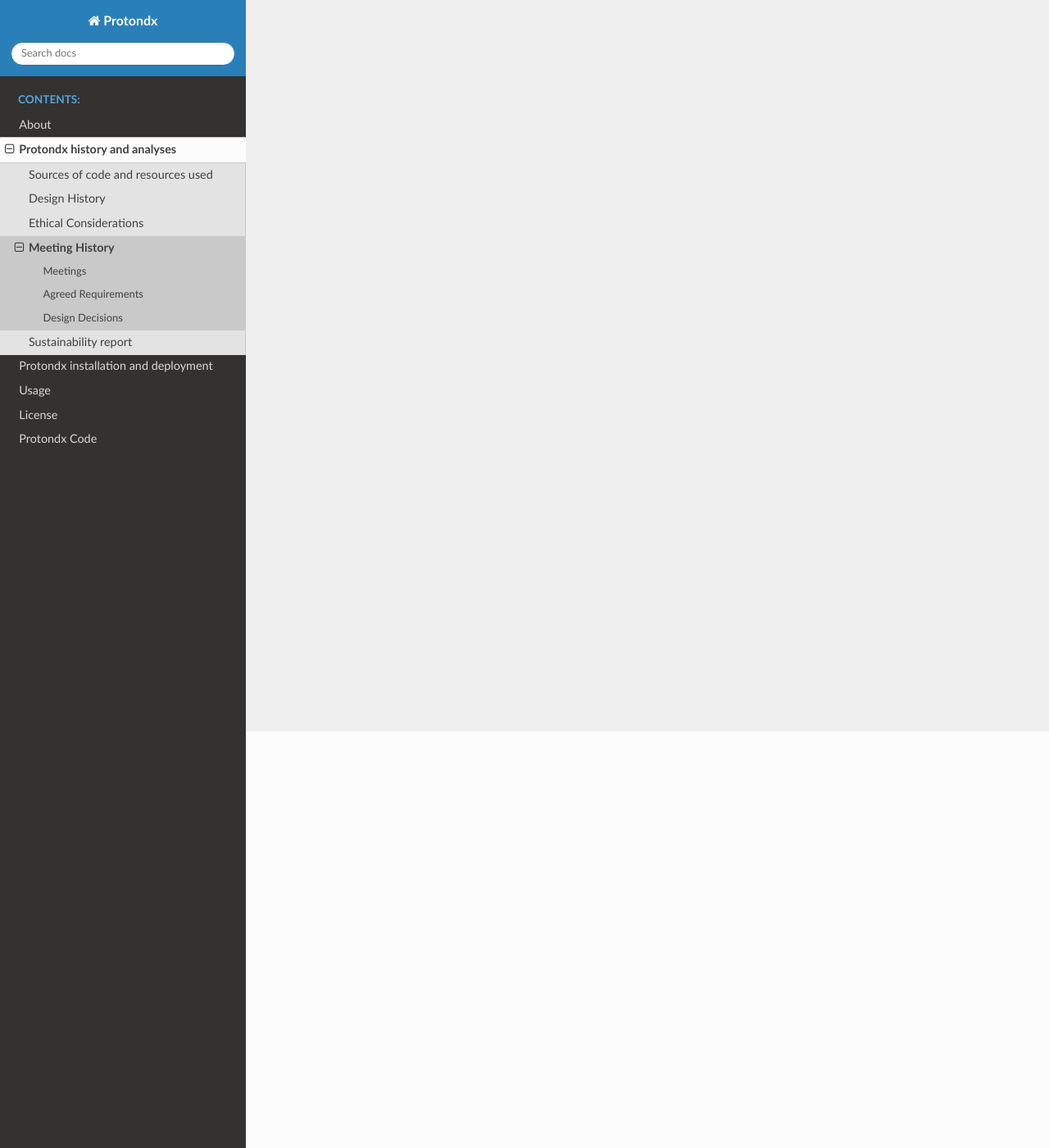
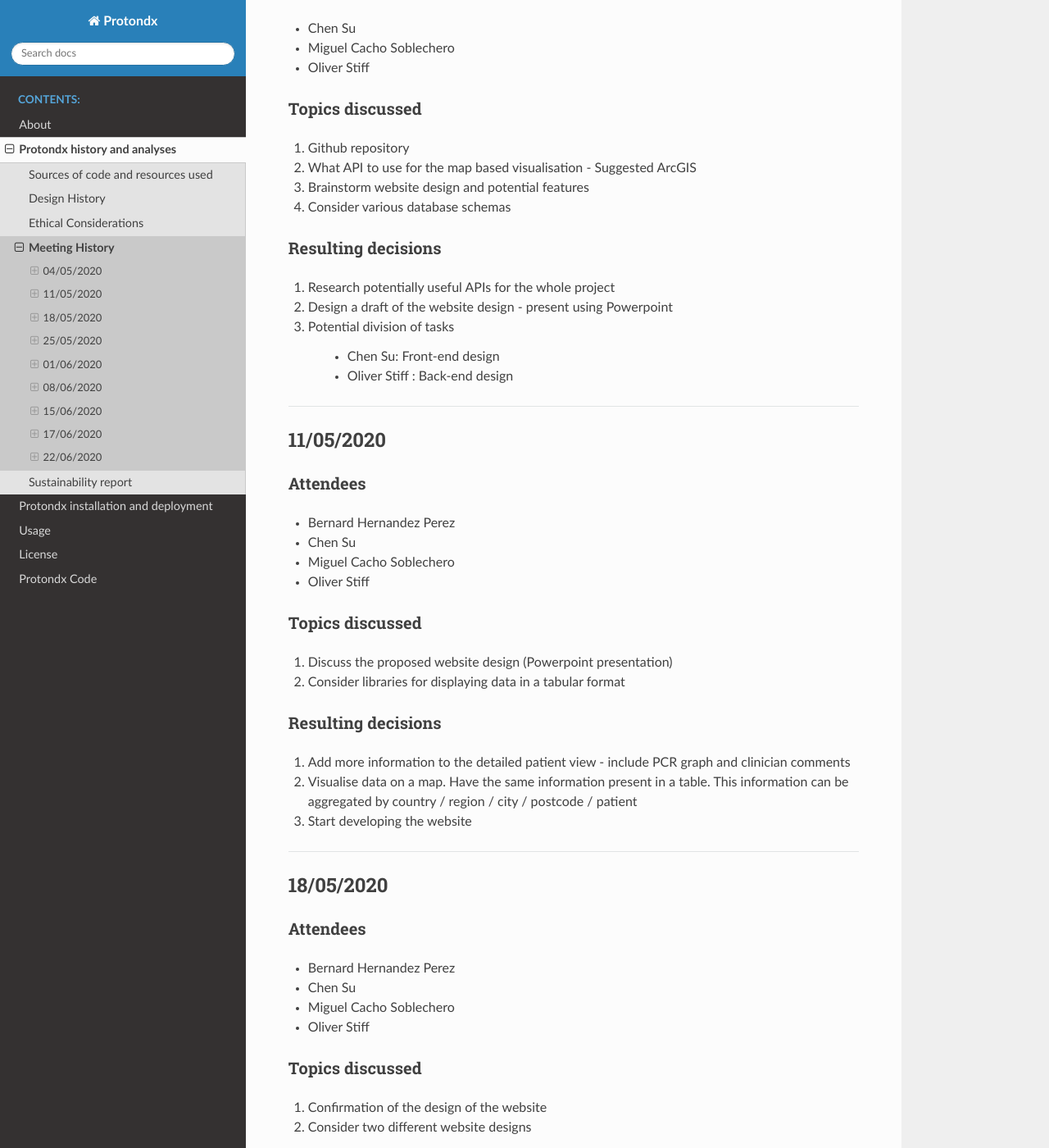
Before and after one commit to bahp/django-protondx, a Sphinx documentation site: the page built from docs/modules/history/meeting_history.rst, in a window 1280 px wide and 1400 px high, scrolled down 508 px. Shown: the whole window at 82% size. Built offline with Sphinx 7.4.7 and the Read the Docs theme 2.0.0, drawn with Linux system fonts in a browser that asks for light colours; some of the changed text lies outside the part shown.

Commit message:
update meeting history

```diff
--- a/docs/modules/history/meeting_history.rst
+++ b/docs/modules/history/meeting_history.rst
@@ -2,13 +2,310 @@
 Meeting History
 ###############
 
-Meetings
---------
+.. contents::
+    :depth: 1
+    :local:
 
 
-Agreed Requirements
--------------------
+---------------
 
 
-Design Decisions
-----------------
+04/05/2020
+----------
+
+Attendees
+~~~~~~~~~
+
+* Chen Su
+* Miguel Cacho Soblechero
+* Oliver Stiff
+
+
+Topics discussed
+~~~~~~~~~~~~~~~~
+
+1. Github repository
+
+2. What API to use for the map based visualisation - Suggested ArcGIS
+
+3. Brainstorm website design and potential features
+
+4. Consider various database schemas
+
+
+Resulting decisions
+~~~~~~~~~~~~~~~~~~~
+
+1. Research potentially useful APIs for the whole project
+
+2. Design a draft of the website design - present using Powerpoint
+
+3. Potential division of tasks
+
+    * Chen Su: Front-end design
+    * Oliver Stiff : Back-end design
+
+
+---------------
+
+
+11/05/2020
+----------
+
+Attendees
+~~~~~~~~~
+
+* Bernard Hernandez Perez
+* Chen Su
+* Miguel Cacho Soblechero
+* Oliver Stiff
+
+
+Topics discussed
+~~~~~~~~~~~~~~~~
+
+1. Discuss the proposed website design (Powerpoint presentation)
+
+2. Consider libraries for displaying data in a tabular format
+
+
+Resulting decisions
+~~~~~~~~~~~~~~~~~~~
+
+1. Add more information to the detailed patient view - include PCR graph and clinician comments
+
+2. Visualise data on a map. Have the same information present in a table.
+   This information can be aggregated by country / region / city / postcode / patient
+
+3. Start developing the website
+
+
+---------------
+
+
+18/05/2020
+----------
+
+Attendees
+~~~~~~~~~
+
+* Bernard Hernandez Perez
+* Chen Su
+* Miguel Cacho Soblechero
+* Oliver Stiff
+
+
+Topics discussed
+~~~~~~~~~~~~~~~~
+
+1. Confirmation of the design of the website
+
+2. Consider two different website designs
+
+    * Static map with three layers: World -> Country -> Patient level
+
+    * Interactive map with further information displayed in tables and graphs
+
+3. How to obtain a functional spatial database - Spatialite, PostGIS, ...
+
+
+Resulting decisions
+~~~~~~~~~~~~~~~~~~~
+
+1. Keep developing the front-end website
+
+2. Work on the REST API used to query data
+
+3. Adding the updating data function (1) user drags/drop .zip file; (2) display main information on the screen (e.g. files to upload, size, experiment id, patient id, elapsed time, age, gender, ....).
+
+
+---------------
+
+
+25/05/2020
+----------
+
+Attendees
+~~~~~~~~~
+
+* Bernard Hernandez Perez
+* Chen Su
+* Miguel Cacho Soblechero
+* Oliver Stiff
+
+
+Topics discussed
+~~~~~~~~~~~~~~~~
+
+1. Present the draft website that the front-end is almost completed without data available.
+
+
+Resulting decisions
+~~~~~~~~~~~~~~~~~~~
+
+1. Focus on integration and finalising the functionality
+
+2. Reverse-geocoding (from lat-lon to postcode, city, state, country).
+
+
+---------------
+
+
+01/06/2020
+----------
+
+Attendees
+~~~~~~~~~
+
+* Bernard Hernandez Perez
+* Chen Su
+* Miguel Cacho Soblechero
+* Oliver Stiff
+
+
+Topics discussed
+~~~~~~~~~~~~~~~~
+
+1. Present the upload page and drag-file function.
+
+2. Present the reverse-geocoding function
+
+3.  Present draft Leaflet
+
+
+Resulting decisions
+~~~~~~~~~~~~~~~~~~~
+
+1. Finish the integration.
+
+2. Explore transfer to Amazon Web Services
+
+3. Include PCR data
+
+4. Introduce user management roles - mostly for doctors
+
+5. Finalise leaflet - Send by Tuesday for feedback
+
+
+---------------
+
+
+08/06/2020
+----------
+
+Attendees
+~~~~~~~~~
+
+* Bernard Hernandez Perez
+* Chen Su
+* Miguel Cacho Soblechero
+* Oliver Stiff
+
+
+Topics discussed
+~~~~~~~~~~~~~~~~
+
+1. Present the website as whole
+
+2. Discuss the PPT for video demonstration
+
+
+Resulting decisions
+~~~~~~~~~~~~~~~~~~~
+
+1. Keep exploring the AWS
+
+2. Finalise all the functions for the website, particularly PCR data.
+
+3. Keep working the demonstration
+
+
+---------------
+
+
+15/06/2020
+----------
+
+Attendees
+~~~~~~~~~
+
+* Bernard Hernandez Perez
+* Chen Su
+* Miguel Cacho Soblechero
+* Oliver Stiff
+
+
+Topics discussed
+~~~~~~~~~~~~~~~~
+
+1. Finalised all functions for the website that agreed  in 5/18/2020
+
+2. Suggestions for the video demonstration
+
+
+Resulting decisions
+~~~~~~~~~~~~~~~~~~~
+
+1. Preparing the video demonstration and documents
+
+
+---------------
+
+
+17/06/2020
+----------
+
+Attendees
+~~~~~~~~~
+
+* Bernard Hernandez Perez
+* Chen Su
+* Miguel Cacho Soblechero
+* Nicolas Moser
+* Oliver Stiff
+* Pantelis Georgiou
+
+
+Topics discussed
+~~~~~~~~~~~~~~~~
+
+1. The overview of the website
+
+2. Comments for the product
+
+
+Resulting decisions
+~~~~~~~~~~~~~~~~~~~
+
+Attendess: Bernard Hernandez Perez, Chen Su, Miguel Cacho Soblechero, Oliver Stiff
+
+1. Adding the time evolution function to better understand the development process of the disease.
+
+2. Automatically updating the backend data.
+
+
+---------------
+
+
+22/06/2020
+----------
+
+Attendees
+~~~~~~~~~
+
+* Bernard Hernandez Perez
+* Chen Su
+* Miguel Cacho Soblechero
+* Oliver Stiff
+
+
+Topics discussed
+~~~~~~~~~~~~~~~~
+
+1. Discuss Documentation  format for both pdf and website.
+
+
+Resulting decisions
+~~~~~~~~~~~~~~~~~~~
+
+1. Keep working on the documentation
--- a/docs/modules/install_index.rst
+++ b/docs/modules/install_index.rst
@@ -3,7 +3,7 @@
 ##########################################
 
 The following pages detail the requirements and installation process for
-the |project_name| server. They all cover the deployment process.
+the |project_name| server. They also cover the deployment process.
 
 
 .. toctree::
```
Also changed, not shown: docs/modules/install/data_generation.rst (+12 -0 lines), docs/modules/install/deploy.rst (+7 -0 lines), docs/modules/install/requirements.rst (+10 -0 lines).
